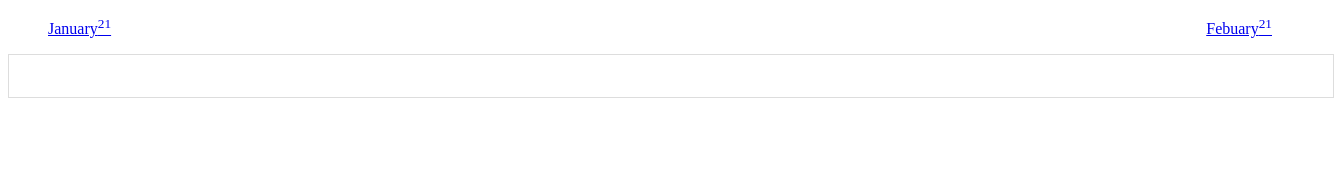
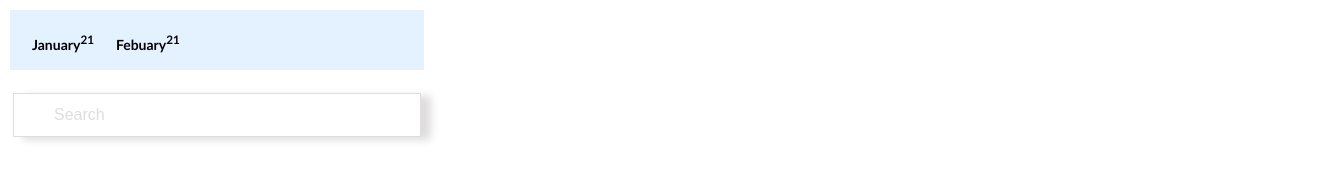
Before and after one commit to Nadya289/test_task, a plain HTML site: page index.html in a window 1280 px wide. Shown: the whole page, 1334 px wide, since content can reach past the window. Drawn offline with nearby package versions, Linux system fonts and the light colour scheme.

Commit message:
staly added

```diff
--- a/index.html
+++ b/index.html
@@ -12,6 +12,6 @@
     <div id="root">
 
     </div>
-    <script src="index.js"></script>
+    <script src="script.js"></script>
 </body>
 </html>
--- a/index.js
+++ b/script.js
@@ -36,13 +36,13 @@ filteredMonths.forEach(e => {
         /*Если имя объекта из number_list не совпадает с внутренним полем number объекта,
          то удаляем объект из number_list и переходим к следующему объекту */
         if(number !== objectFromList.number){
-            delete e.number_list[number];
+            with(e){delete e.number_list[number]};
             continue;
         }
         /*Если alias не совпадает с number_alias объекта из number_list,
          то удаляем объект из number_list и переходим к следующему объекту */
         if(objectFromList.number_alias !== e.alias){
-            delete objectFromList;
+            with(e){delete e.number_list[number]};
             continue;
         }
         /*Если объект из number_list за пределами месяца,
@@ -51,31 +51,52 @@ filteredMonths.forEach(e => {
         const endDate = new Date(e.date_to);
         const numberDate = new Date(objectFromList.cdate);
         if(!(numberDate >= startDate && numberDate <= endDate)){
-            objectFromList;
+            with(e){delete e.number_list[number]};
         }
     }
 });
 
-const root = document.getElementById('root');
-const title = document.createElement('ul');
+//создаем таблицу
+const table = document.createElement('table');
+table.classList.add('root');
+
+//создаем хедер таблицы и добавляем в него ряд для месяцев
+const tableHead = document.createElement('thead');
+const headRow = document.createElement('tr');
+headRow.classList.add('head');
+headRow.classList.add('title');
+tableHead.append(headRow);
+
+//создаем строку поиска
+const headSearch = document.createElement('tr');
+headSearch.classList.add('head');
+headSearch.classList.add('search');
+const tbForInput = document.createElement('td');
+const searchInput = document.createElement('input');
+searchInput.type = 'text';
+searchInput.placeholder= "Search";
+searchInput.setAttribute('onkeyup', 'search()');
+
+//добавляем ее в хедер таблицы
+tbForInput.append(searchInput);
+headSearch.append(tbForInput);
+tableHead.append(headSearch);
+table.append(tableHead);
+
+//создаем и добавляем тело таблицы
+const tableBody = document.createElement('tbody');
+tableBody.classList.add('main-content');
+table.append(tableBody);
+
+//добавляем таблицу на страницу
+document.body.append(table);
 
 //создаем ссылки с полным названием месяца и годом
 let monthTitles = filteredMonths.map((e)=>
-    `<li><a class =\'${e.alias}\' href=\'#\'> ${months.get(e.alias)}<sup>${year}</sup></a></li>`
+    `<th><a class =\'${e.alias}\' href=\'#\'> ${months.get(e.alias)}<sup>${year}</sup></a></th>`
 ).join('');
 //добавляем их на страницу
-title.innerHTML = monthTitles;
-root.append(title);
-
-//добавляем строку поиска на страницу
-const input = document.createElement('input');
-input.classList.add('search');
-//добавляем eventListner на нажатие клавиши
-input.setAttribute('onkeyup', 'search()');
-root.append(input);
-
-
-const table = document.createElement('table');
+headRow.innerHTML = monthTitles;
 
 //создаем таблицу с номерами и датами
 const tableContent = filteredMonths.map((e) => {
@@ -83,20 +104,18 @@ const tableContent = filteredMonths.map((e) => {
     for(let number in e.number_list){
         const numberDate = new Date(e.number_list[number].cdate).toLocaleDateString();
         //т.к. выше мы проверили совпадение имени объекта и его поля number, можем добавлять имя объекта
-        res += `<tr class = \'${e.alias}\ disabled'><td> ${number}</td> <td> ${numberDate}</td></tr>`;
+        res += `<tr class = \'${e.alias}\ disabled'><td class='number'> ${number}</td> <td class='date'> ${numberDate}</td></tr>`;
     }
         return res;
 }).join('');
-//добавляем таблицу на страницу
-table.innerHTML = tableContent;
-root.append(table);
-
+//добавляем их на страницу
+tableBody.innerHTML = tableContent;
 
 //по нажатию на ссылку с названием месяца на страницу появляются соответствующие месяцу номера
 [].forEach.call(document.getElementsByTagName('a'), function(el){
     el.addEventListener('click', function(e){
-    const rows = document.querySelectorAll('tr');
-    rows.forEach(row => {
+        const rows = Array.from(document.querySelectorAll('tr'));
+        rows.filter(e=>!e.classList.contains('head')).forEach(row => {
             if(row.classList.contains(e.currentTarget.className) && row.classList.contains('disabled')){
                 row.classList.remove('disabled');
             }else if(!row.classList.contains(e.currentTarget.className) && !row.classList.contains('disabled')){
@@ -109,9 +128,9 @@ el.addEventListener('click', function(e){
 
 //осуществялем поиск по вхождению подстроки
 function search() {
-    let input = document.getElementsByClassName('search'),
+    let input = document.getElementsByTagName('input');
         inputText = input[0].value.toString();
-        rows = document.getElementsByTagName('tr');
+        rows = Array.from(document.getElementsByTagName('tr')).filter(e=>!e.classList.contains('head'));
         for(let element of rows){
             let rowContent = element.getElementsByTagName('td')[0];
             let txtContent = rowContent.textContent || rowContent.innerText;
--- a/style.css
+++ b/style.css
@@ -1,29 +1,64 @@
-ul{
-    display: flex;
-    flex-direction: row;
-    justify-content: space-between;
-}
-ul li{
-    list-style-type: none;
+body{
+    font-family: Gill Sans, sans-serif;
 }
 
-table{
+.title{
+    background-color: rgb(228, 242, 255);
+    height: 60px;
+}
+.title th{
+    padding: 20px 0 0 20px;
+}
+thead{
     width: 100%;
+    display: flex;
+    flex-direction: column;
 }
 
+.title a{
+    text-decoration: none;
+    font-size: 14px;
+    color:#000;
+    padding-bottom: 18px;
+}
+.title a:hover{
+    color:#5e89da;
+    border-bottom: 3px solid #5e89da;
+}
+
+.date{
+    display: flex;
+    justify-content: flex-end;
+}
+
+tbody tr{
+    width: 100%;
+    display: flex;
+}
+
+tbody tr td{
+    width: 50%;
+}
 .disabled{
     display: none;
 }
-.active{
-    display: block;
-}
-.search {
 
+input {
     background-position: 10px 12px;
     background-repeat: no-repeat;
-    width: 100%;
+    width: 346px;
     font-size: 16px;
     padding: 12px 20px 12px 40px;
     border: 1px solid #ddd;
-    margin-bottom: 12px;
+    margin: 20px 0;
+    box-shadow: 10px 3px 8px #dfdddd;
+    outline: none;
+}
+
+input::placeholder {
+    color: #dfdddd;;
   }
+.main-content tr td{
+    padding: 10px;
+    border-bottom: 0.5px solid #ddd;
+}
```
Lines whose indentation alone changed are shown as unchanged.
